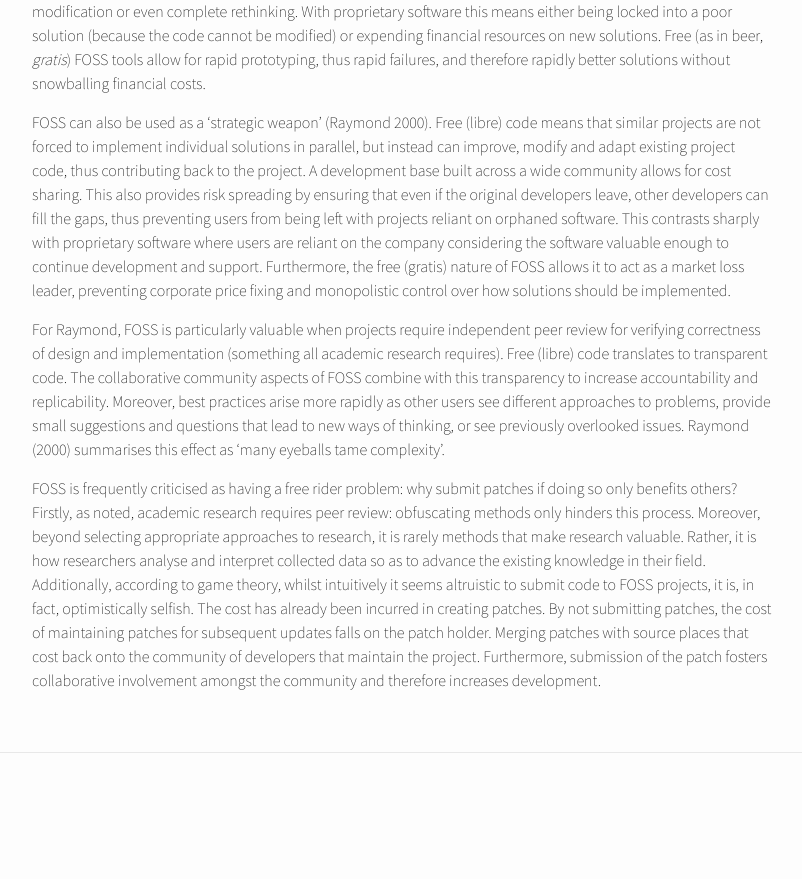
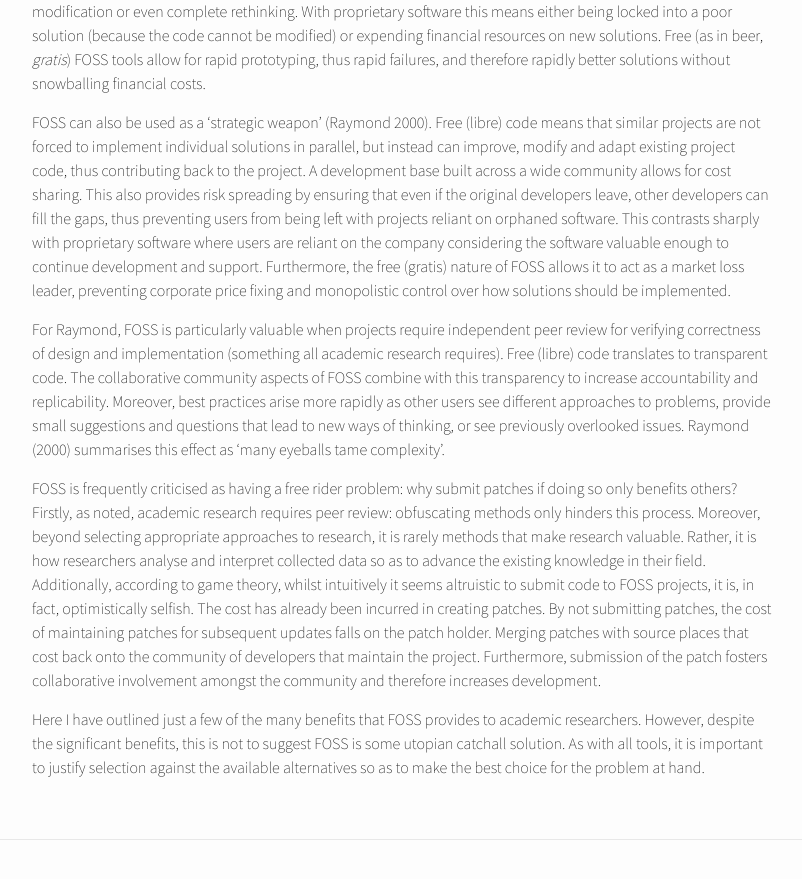
Before and after one commit to mergeandvary/mergeandvary.github.io, a Jekyll site: the page built from _posts/2016-04-08-why-do-digital-humanities-use-foss.markdown, in a window 1280 px wide and 900 px high, scrolled down 1158 px. Shown: the top 879 px of the window, without its empty margins (238-1040 px from the left). Built offline with Jekyll 4.4.1, drawn with Linux system fonts in a browser that asks for light colours; nearby versions of some CDN libraries; before the commit the page ends 1971 px from its top, so only the background shows below that.

Commit message:
post update

```diff
--- a/_posts/2016-04-08-why-do-digital-humanities-use-foss.markdown
+++ b/_posts/2016-04-08-why-do-digital-humanities-use-foss.markdown
@@ -17,3 +17,5 @@ FOSS can also be used as a 'strategic weapon' (Raymond 2000). Free (libre) code
 For Raymond, FOSS is particularly valuable when projects require independent peer review for verifying correctness of design and implementation (something all academic research requires). Free (libre) code translates to transparent code.  The collaborative community aspects of FOSS combine with this transparency to increase accountability and replicability. Moreover, best practices arise more rapidly as other users see different approaches to problems, provide small suggestions and questions that lead to new ways of thinking, or see previously overlooked issues. Raymond (2000) summarises this effect as 'many eyeballs tame complexity'.
 
 FOSS is frequently criticised as having a free rider problem: why submit patches if doing so only benefits others? Firstly, as noted, academic research requires peer review: obfuscating methods only hinders this process. Moreover, beyond selecting appropriate approaches to research, it is rarely methods that make research valuable. Rather, it is how researchers analyse and interpret collected data so as to advance the existing knowledge in their field. Additionally, according to game theory, whilst intuitively it seems altruistic to submit code to FOSS projects, it is, in fact, optimistically selfish. The cost has already been incurred in creating patches. By not submitting patches, the cost of maintaining patches for subsequent updates falls on the patch holder. Merging patches with source places that cost back onto the community of developers that maintain the project. Furthermore, submission of the patch fosters collaborative involvement amongst the community and therefore increases development.
+
+Here I have outlined just a few of the many benefits that FOSS provides to academic researchers. However, despite the significant benefits, this is not to suggest FOSS is some utopian catchall solution. As with all tools, it is important to justify selection against the available alternatives so as to make the best choice for the problem at hand.
```
Also changed, not shown: 1 other file.
